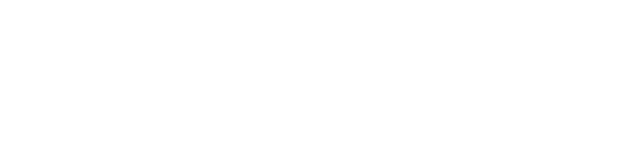
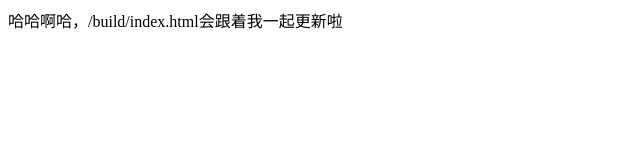
Before and after one commit to Ryze-Zhao/Webpack1, a website built with webpack: page src/index.html in a window 1280 px wide. Shown: the whole page, without its empty margins (0-640 px from the left). Built offline with nearby package versions, Linux system fonts and the light colour scheme.

Commit message:
11.2.6    修改/src/index.html内容（修改内容如下图），再次打包，打开浏览器查看/build/index.html内容就可以看到修改后的内容了

```diff
--- a/src/index.html
+++ b/src/index.html
@@ -5,6 +5,6 @@
     <title>Title</title>
 </head>
 <body>
-<!-- 哈哈啊哈，/build/index.html会跟着我一起更新啦 -->
+    哈哈啊哈，/build/index.html会跟着我一起更新啦
 </body>
 </html>
```
Also changed, not shown: build/index.html.
